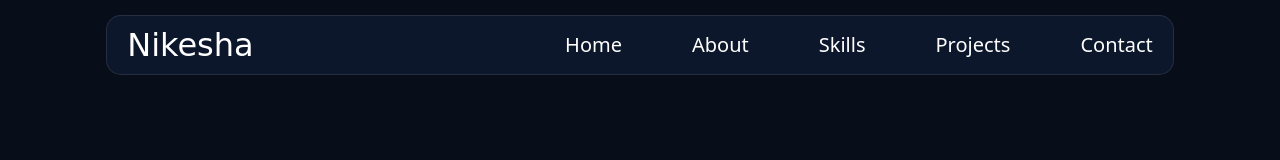
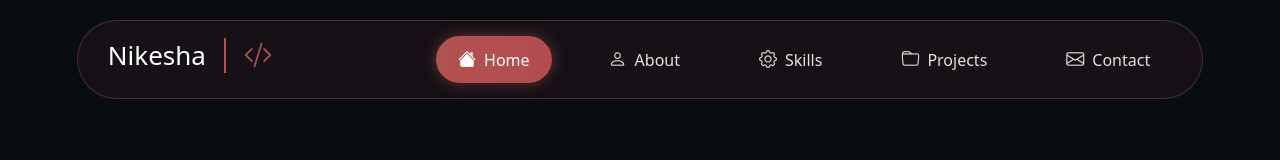
Before and after one commit to Nikesha01/portfolio, a plain HTML site: page index.html in a window 1280 px wide. Drawn offline with nearby package versions, Linux system fonts and the light colour scheme; a web font is replaced by a local one.

Commit message:
change nav bar

```diff
--- a/css/style.css
+++ b/css/style.css
@@ -1,48 +1,80 @@
-@import url('https://fonts.googleapis.com/css2?family=Shantell+Sans:ital,wght@0,300..800;1,300..800&display=swap');
-
 body {
-    background-color: #080D1A;
+    background-color: #080D12;
     margin: 0;
 }
 
-.logo{
-      font-family: "Shantell Sans", cursive;
+.header {
+    width: 100%;
+    padding: 20px 0;
 }
 
 .nav-bar {
-    width: 85%;
-    margin: 15px auto;
+    width: 88%;
+    margin: auto;
+    padding: 15px 30px;
 
     display: flex;
     justify-content: space-between;
     align-items: center;
 
-    background: rgba(16, 27, 48, 0.8);
+    background: rgba(177, 83, 78, 0.08);
+    backdrop-filter: blur(15px);
 
-
-    padding: 10px 20px;
-
-    border: 1px solid rgba(255, 255, 255, 0.1);
-    border-radius: 15px;
+    border: 1px solid rgba(177, 83, 78, 0.4);
+    border-radius: 50px;
 }
 
 .logo {
-    color: white;
-    margin: 0;
+    display: flex;
+    align-items: center;
+    gap: 18px;
+    color: #FFFFFF;
+    font-size: 26px;
+}
 
+.logo-divider {
+    width: 2px;
+    height: 35px;
+    background-color: #B1534E;
+}
+
+.logo i {
+    color: #B1534E;
+    font-size: 28px;
 }
 
 .nav-link {
     display: flex;
-    gap: 70px;
+    gap: 35px;
 
     list-style: none;
     margin: 0;
     padding: 0;
-    font-size: 20px;
 }
 
 .nav-link a {
+    display: flex;
+    align-items: center;
+    gap: 8px;
+    color: #E8E1DC;
+    text-decoration: none;
+    padding: 10px 22px;
+    border-radius: 30px;
+    transition: 0.3s ease;
+    position: relative;
+}
+
+.nav-link a i{
+    font-size: 18px;
+}
+
+.nav-link a.active {
+    background: linear-gradient(90deg, #B1534E, #B44B50);
     color: white;
-    text-decoration: none;
+    box-shadow: 0 0 15px rgba(177, 83, 78, 0.5);
 }
+
+.nav-link a:hover {
+    color: #B1534E;
+    text-shadow: 0 0 10px rgba(177, 83, 78, 0.5);
+}
--- a/index.html
+++ b/index.html
@@ -8,22 +8,47 @@
     <link href="https://cdn.jsdelivr.net/npm/bootstrap@5.3.9/dist/css/bootstrap.min.css" rel="stylesheet"
         integrity="sha384-yEPZ7jP9S0QKiUQ0m3jjsO4ProIW7wvR9gXkI7JOGa2XVsw53Yke2bsdkBbjmmiX" crossorigin="anonymous">
 
+    <link rel="stylesheet" href="https://cdn.jsdelivr.net/npm/bootstrap-icons@1.11.3/font/bootstrap-icons.min.css">
     <link rel="stylesheet" href="css/style.css">
 </head>
 
 <body>
-         <div class="container-fluid">
-            <nav class="nav-bar">
-                <h2 class="logo">Nikesha</h2>
-                <ul class="nav-link">
-                    <li><a href="#home">Home</a></li>
-                    <li><a href="#about">About</a></li>
-                    <li><a href="#skills">Skills</a></li>
-                    <li><a href="#projects">Projects</a></li>
-                    <li><a href="#contact">Contact</a></li>
-                </ul>
-            </nav>
-         </div>
+    <header class="header">
+        <nav class="nav-bar">
+            <h2 class="logo">Nikesha
+                <span class="logo-divider"></span>
+                <i class="bi bi-code-slash"></i>
+            </h2>
+            <ul class="nav-link">
+                <li><a href="#home" class="active">
+                        <i class="bi bi-house-fill"></i>
+                        Home
+                    </a></li>
+
+                <li><a href="#about">
+                        <i class="bi bi-person"></i>
+                        About
+                    </a></li>
+
+                <li><a href="#skills">
+                        <i class="bi bi-gear"></i>
+                        Skills
+                    </a></li>
+
+                <li><a href="#projects">
+                        <i class="bi bi-folder"></i>
+                        Projects
+                    </a></li>
+
+                <li><a href="#contact">
+                        <i class="bi bi-envelope"></i>
+                        Contact
+                    </a></li>
+            </ul>
+        </nav>
+
+    </header>
+
 
     <script src="https://cdn.jsdelivr.net/npm/bootstrap@5.3.9/dist/js/bootstrap.bundle.min.js"
         integrity="sha384-WyOxWvTyr1QaMPfiPJSv76iReVthorl5uWlFtZPyK0IEB0hGzo9y5Bp9mYanr8Bu"
```
Also changed, not shown: 1 other file.
